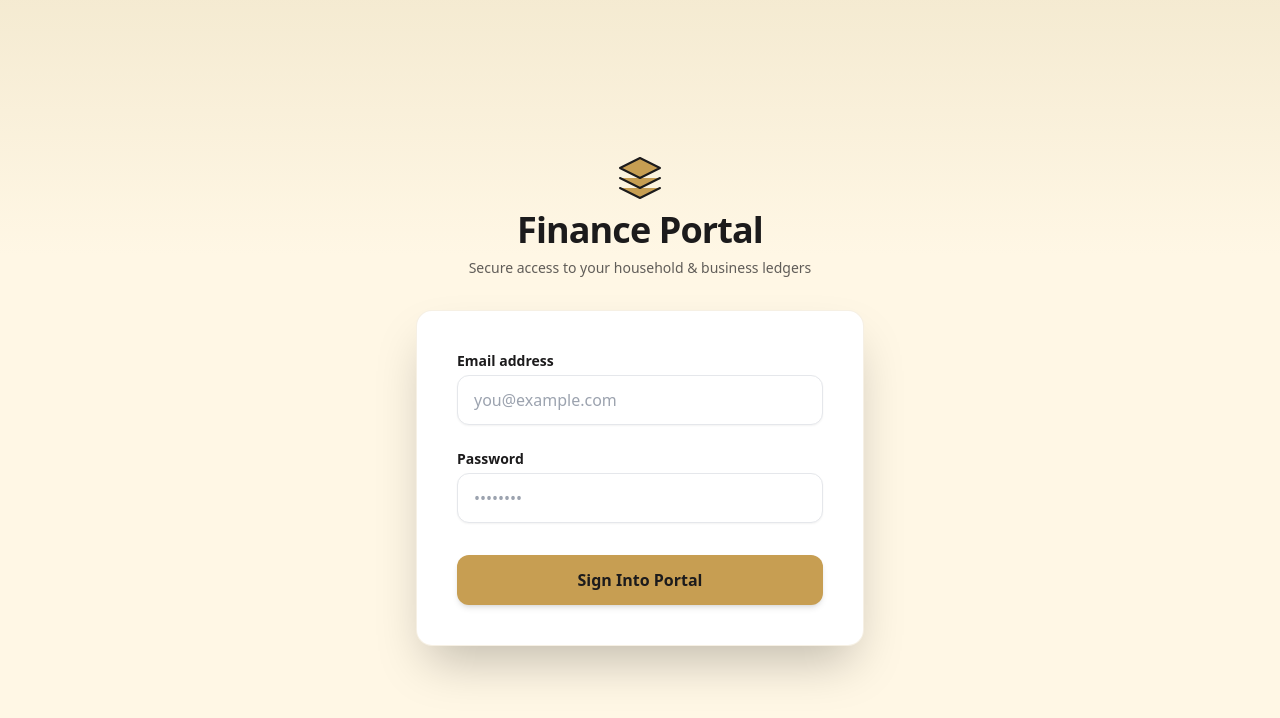
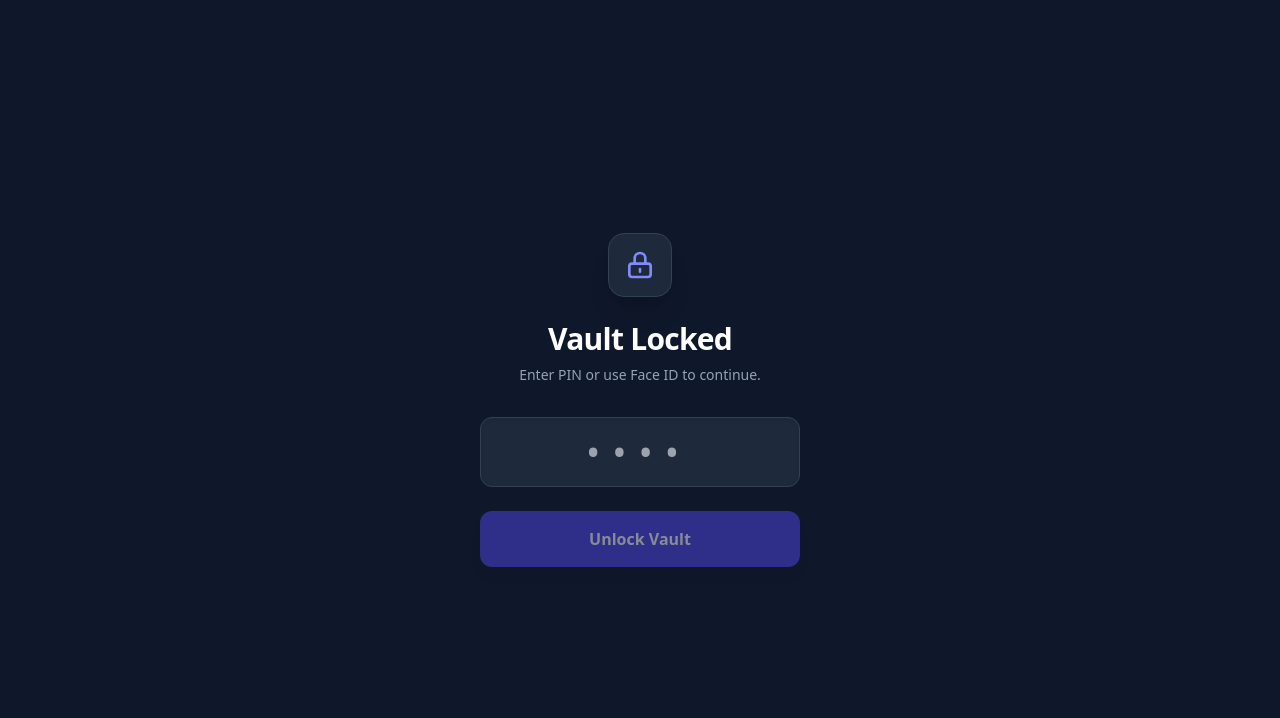
Before and after one commit to frankhiebert93/finance-portal, a Next.js app in the folder frontend/: page / in a window 1280 px wide. Shown: the top 718 px of the page. Built offline with nearby package versions, Linux system fonts and the light colour scheme.

Commit message:
Added middleware lock screen with Face ID support

```diff
--- /dev/null
+++ b/frontend/src/app/actions/auth.ts
@@ -0,0 +1,20 @@
+'use server'
+
+import { cookies } from 'next/headers'
+
+export async function unlockApp(pin: string) {
+    // This looks for your secret PIN in Vercel. If testing locally, it defaults to 1234
+    const validPin = process.env.APP_PIN || '1234'
+
+    if (pin === validPin) {
+        const cookieStore = await cookies()
+        cookieStore.set('app-vault-lock', 'unlocked', {
+            httpOnly: true,
+            secure: process.env.NODE_ENV === 'production',
+            // Cookie expires in 1 hour, forcing a re-login/Face ID scan if you leave the app
+            maxAge: 60 * 60
+        })
+        return { success: true }
+    }
+    return { success: false }
+}
--- a/frontend/src/app/page.tsx
+++ b/frontend/src/app/page.tsx
@@ -1,90 +1,69 @@
-import { createClient } from '@/lib/supabase'
-import { redirect } from 'next/navigation'
+'use client'
 
-export default async function LoginPage({ searchParams }: { searchParams: { message: string } }) {
+import { useState } from 'react'
+import { useRouter } from 'next/navigation'
+import { unlockApp } from '@/app/actions/auth'
 
-    async function signIn(formData: FormData) {
-        'use server'
-        const email = formData.get('email') as string
-        const password = formData.get('password') as string
-        const supabase = await createClient()
+export default function LockScreen() {
+    const [pin, setPin] = useState('')
+    const [error, setError] = useState(false)
+    const [isLoading, setIsLoading] = useState(false)
+    const router = useRouter()
 
-        const { error } = await supabase.auth.signInWithPassword({
-            email,
-            password,
-        })
+    const handleUnlock = async (e: React.FormEvent) => {
+        e.preventDefault()
+        setIsLoading(true)
+        setError(false)
 
-        if (error) {
-            return redirect('/?message=Could not authenticate user')
+        const result = await unlockApp(pin)
+
+        if (result.success) {
+            router.push('/dashboard/personal')
+        } else {
+            setError(true)
+            setPin('')
+            setIsLoading(false)
         }
-        return redirect('/dashboard/personal')
     }
 
     return (
-        <div className="min-h-screen bg-[#fff7e5] flex flex-col justify-center py-12 sm:px-6 lg:px-8 relative overflow-hidden">
-            {/* Decorative background element */}
-            <div className="absolute top-0 left-0 w-full h-64 bg-gradient-to-b from-[#eadebe] to-transparent opacity-50 pointer-events-none"></div>
+        <div className="min-h-screen bg-slate-900 flex flex-col items-center justify-center p-6 text-white">
+            <div className="max-w-xs w-full space-y-8 animate-in fade-in zoom-in-95 duration-500">
 
-            <div className="sm:mx-auto sm:w-full sm:max-w-md relative z-10">
-                <div className="flex justify-center mb-2">
-                    {/* Simple abstract logo icon */}
-                    <svg className="w-12 h-12 text-[#c79e52]" fill="currentColor" viewBox="0 0 24 24">
-                        <path d="M12 2L2 7l10 5 10-5-10-5zM2 17l10 5 10-5M2 12l10 5 10-5" stroke="#1c1b1c" strokeWidth="1" strokeLinecap="round" strokeLinejoin="round" />
-                    </svg>
+                <div className="text-center space-y-2">
+                    <div className="bg-slate-800 w-16 h-16 rounded-2xl mx-auto flex items-center justify-center border border-slate-700 shadow-xl mb-6">
+                        <svg className="w-8 h-8 text-indigo-400" fill="none" stroke="currentColor" viewBox="0 0 24 24"><path strokeLinecap="round" strokeLinejoin="round" strokeWidth="2" d="M12 15v2m-6 4h12a2 2 0 002-2v-6a2 2 0 00-2-2H6a2 2 0 00-2 2v6a2 2 0 002 2zm10-10V7a4 4 0 00-8 0v4h8z"></path></svg>
                     </div>
-                <h2 className="mt-2 text-center text-4xl font-extrabold text-[#1c1b1c] tracking-tight">
-                    Finance Portal
-                </h2>
-                <p className="mt-2 text-center text-sm text-[#1c1b1c]/70 font-medium">
-                    Secure access to your household & business ledgers
-                </p>
+                    <h1 className="text-3xl font-black tracking-tight text-white">Vault Locked</h1>
+                    <p className="text-slate-400 font-medium text-sm">Enter PIN or use Face ID to continue.</p>
                 </div>
 
-            <div className="mt-8 sm:mx-auto sm:w-full sm:max-w-md relative z-10">
-                <div className="bg-white py-10 px-6 shadow-2xl sm:rounded-2xl sm:px-10 border border-[#d3b378]/20">
-                    <form className="space-y-6" action={signIn}>
+                <form onSubmit={handleUnlock} className="space-y-6">
                     <div>
-                            <label className="block text-sm font-bold text-[#1c1b1c]">Email address</label>
-                            <div className="mt-1">
+                        {/* The autocomplete="current-password" is what triggers Face ID! */}
                         <input
-                                    name="email"
-                                    type="email"
+                            type="password"
+                            inputMode="numeric"
+                            name="pin"
+                            id="pin"
+                            autoComplete="current-password"
                             required
-                                    className="appearance-none block w-full px-4 py-3 border border-gray-200 rounded-xl shadow-sm focus:outline-none focus:ring-2 focus:ring-[#c79e52] focus:border-transparent transition"
-                                    placeholder="you@example.com"
+                            value={pin}
+                            onChange={(e) => setPin(e.target.value)}
+                            className={`w-full bg-slate-800 border ${error ? 'border-rose-500 text-rose-400' : 'border-slate-700 text-white'} rounded-xl px-4 py-4 text-center text-3xl font-black tracking-[0.5em] focus:ring-2 focus:ring-indigo-500 outline-none transition shadow-inner`}
+                            placeholder="••••"
                         />
-                            </div>
+                        {error && <p className="text-rose-400 text-xs font-bold text-center mt-3 uppercase tracking-wider">Incorrect PIN</p>}
                     </div>
 
-                        <div>
-                            <label className="block text-sm font-bold text-[#1c1b1c]">Password</label>
-                            <div className="mt-1">
-                                <input
-                                    name="password"
-                                    type="password"
-                                    required
-                                    className="appearance-none block w-full px-4 py-3 border border-gray-200 rounded-xl shadow-sm focus:outline-none focus:ring-2 focus:ring-[#c79e52] focus:border-transparent transition"
-                                    placeholder="••••••••"
-                                />
-                            </div>
-                        </div>
-
-                        {searchParams?.message && (
-                            <p className="mt-4 p-4 bg-red-50 text-red-700 font-medium text-center text-sm rounded-xl border border-red-100">
-                                {searchParams.message}
-                            </p>
-                        )}
-
-                        <div className="pt-2">
                     <button
                         type="submit"
-                                className="w-full flex justify-center py-3 px-4 border border-transparent rounded-xl shadow-md text-md font-bold text-[#1c1b1c] bg-[#c79e52] hover:bg-[#b58c42] focus:outline-none focus:ring-2 focus:ring-offset-2 focus:ring-[#1c1b1c] transition-all transform hover:-translate-y-0.5"
+                        disabled={isLoading || pin.length < 4}
+                        className="w-full bg-indigo-600 text-white font-bold py-4 rounded-xl hover:bg-indigo-500 transition shadow-lg disabled:opacity-50 disabled:cursor-not-allowed"
                     >
-                                Sign Into Portal
+                        {isLoading ? 'Decrypting...' : 'Unlock Vault'}
                     </button>
-                        </div>
                 </form>
-                </div>
             </div>
         </div>
     )
```
Also changed, not shown: frontend/src/middleware.ts (+13 -44 lines). Lines whose indentation alone changed are shown as unchanged.
